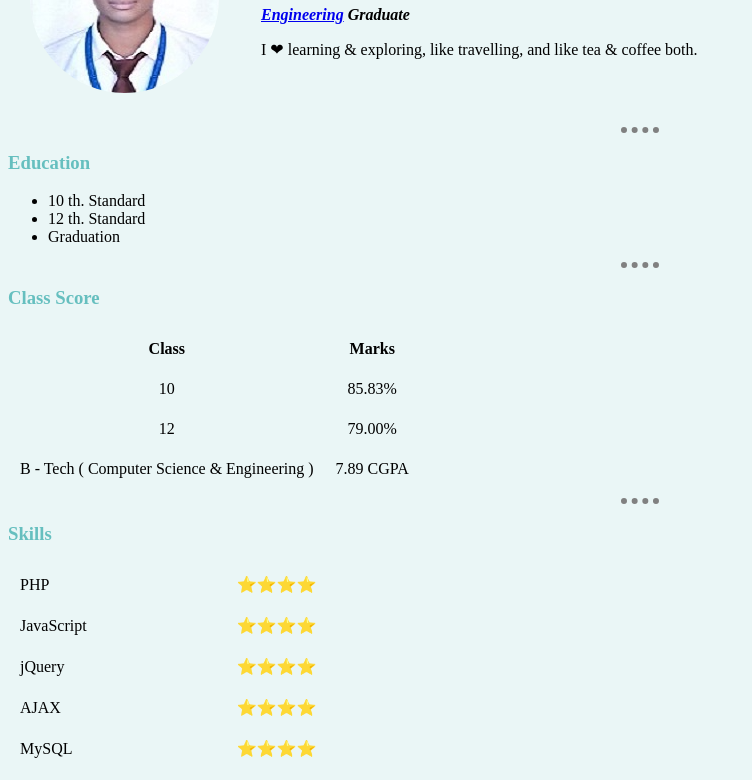
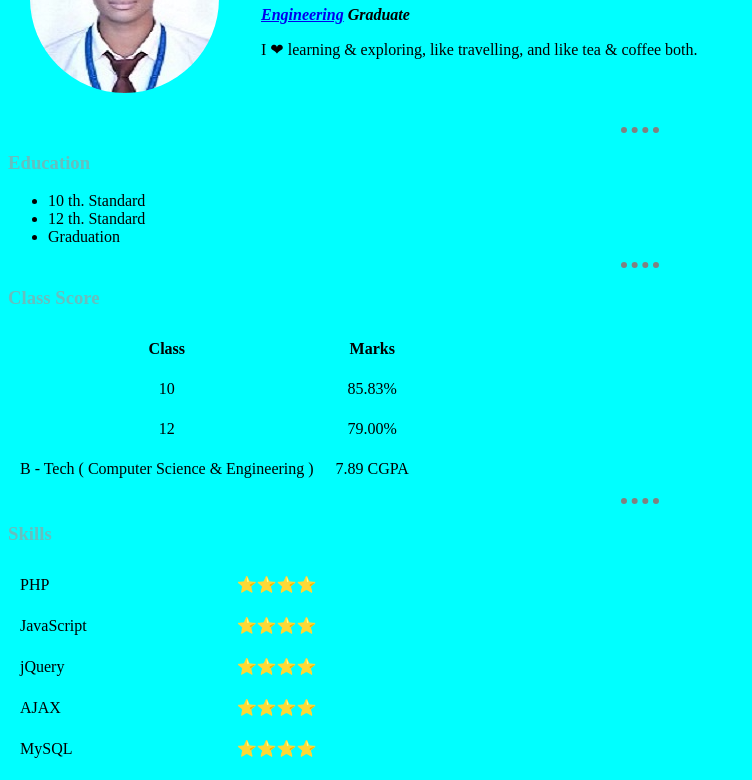
Before and after one commit to thisiskumarg/cv, a plain HTML site: page index.html in a window 1280 px wide. Shown: the part 126-906 px from the top of the page, without its empty margins (0-752 px from the left). Drawn offline with Linux system fonts and the light colour scheme.

Commit message:
I change backround color

```diff
--- a/css/styles.css
+++ b/css/styles.css
@@ -1,5 +1,6 @@
 body {
-    background-Color: #EAF6F6;
+    /* background-Color: #EAF6F6; */
+    background-color: aqua;
 }
 hr {
     border-style: none;
```
